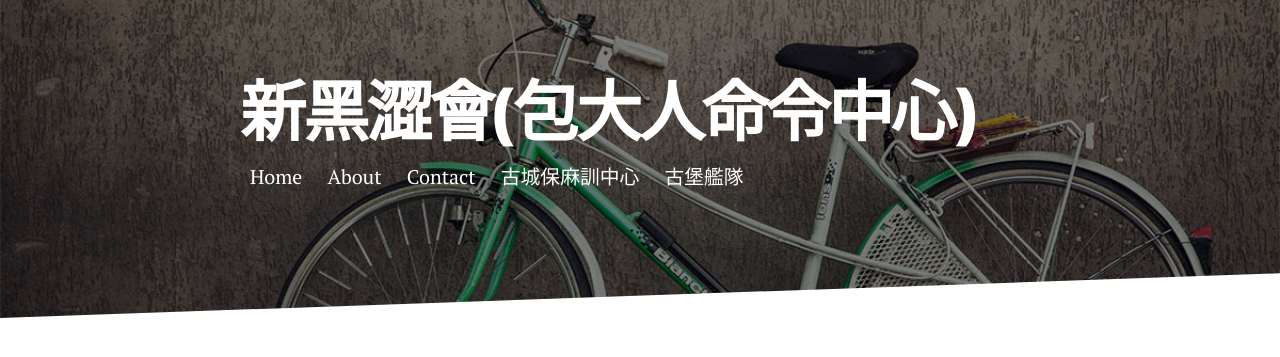
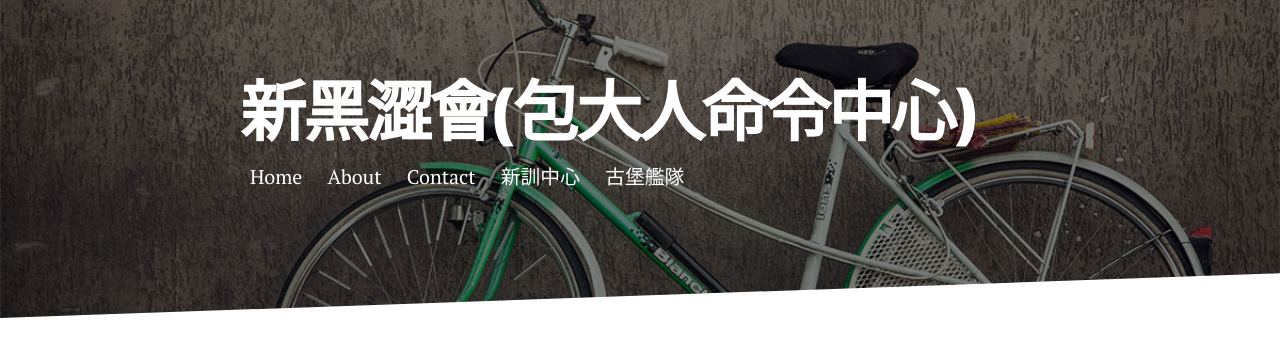
Before and after one commit to jetbomb2012/beloved, a Jekyll site: the page built from index.html, in a window 1280 px wide. Shown: the top 357 px of the page. Built offline with Jekyll 4.4.1, drawn with Linux system fonts in a browser that asks for light colours; nearby versions of some CDN libraries; the list of posts is cut into pages by our own code.

Commit message:
Update header.html

```diff
--- a/_includes/header.html
+++ b/_includes/header.html
@@ -8,7 +8,7 @@
                      <a href="{{ link.url | relative_url }}">{{ link.title }}</a>
                 </li>
                     {%- endfor -%}
-                    <li> <a href="http://pk530.fun" target="_blank">古城保麻訓中心</a></li>
+                    <li> <a href="http://pk530.fun" target="_blank">新訓中心</a></li>
                     <li><a href="https://28825252.vip">古堡艦隊</a></li>
 
 
```
